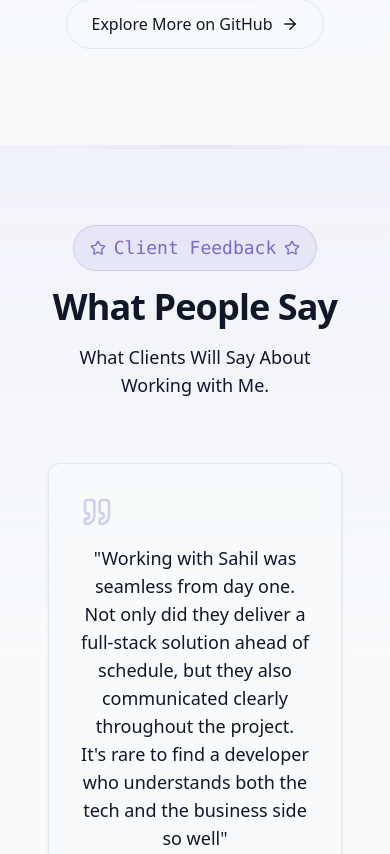
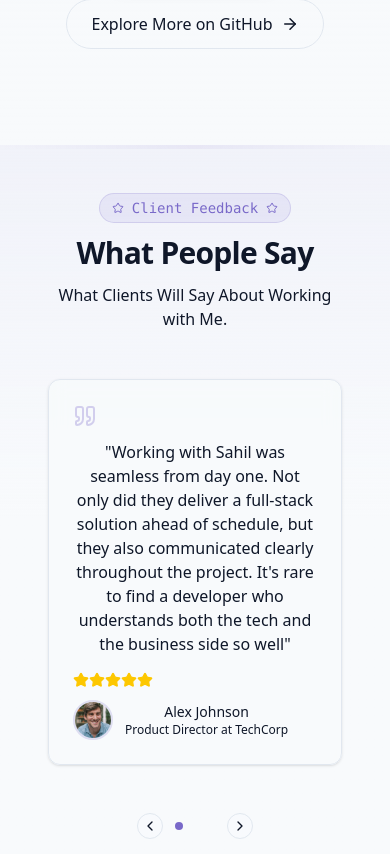
Before and after one commit to Realfencer/React-Portfolio, a React (Vite) app in the folder client/: page / in a window 390 px wide. Shown: the part 5190-6044 px from the top of the page. Built offline with nearby package versions, Linux system fonts and the light colour scheme.

Commit message:
update testimonial and fixed link

```diff
--- a/client/src/components/AboutSection.jsx
+++ b/client/src/components/AboutSection.jsx
@@ -66,7 +66,7 @@ export const AboutSection = () => {
                   </a>
 
                   <a
-                    href="/public/md sahil full stack resume.pdf"
+                    href="/md sahil full stack resume.pdf"
                     className="px-4 py-2 sm:px-6 sm:py-3 rounded-lg border border-muted hover:bg-muted/50 transition-all duration-300 flex items-center justify-center gap-2 hover:shadow-md hover:scale-[1.02] active:scale-95 text-sm sm:text-base"
                     download
                   >
--- a/client/src/components/Testimonial.jsx
+++ b/client/src/components/Testimonial.jsx
@@ -15,10 +15,7 @@ export const TestimonialSection = () => {
       id: 1,
       name: "Alex Johnson",
       role: "Product Director at TechCorp",
-      content: `Working with Sahil was seamless from day one.
-               Not only did they deliver a full-stack solution ahead of schedule,
-               but they also communicated clearly throughout the project.
-               It's rare to find a developer who understands both the tech and the business side so well`,
+      content: `Working with Sahil was seamless from day one. Not only did they deliver a full-stack solution ahead of schedule, but they also communicated clearly throughout the project. It's rare to find a developer who understands both the tech and the business side so well`,
       rating: 5,
       image: "/src/assets/testimonials/alex-johnson.png"
     },
@@ -26,9 +23,7 @@ export const TestimonialSection = () => {
       id: 2,
       name: "Maria Chen",
       role: "Senior UX Designer at DesignHub",
-      content: `I've reviewed hundreds of portfolios, and his work is truly exceptional.
-                Tway the animations guide attention while maintaining performance is masterful.
-                The gradient elements add depth without overwhelming.`,
+      content: `I've reviewed hundreds of portfolios, and his work is truly exceptional. Tway the animations guide attention while maintaining performance is masterful. The gradient elements add depth without overwhelming.`,
       rating: 5,
       image: "/src/assets/testimonials/maria-chen.png"
     },
@@ -36,19 +31,21 @@ export const TestimonialSection = () => {
       id: 3,
       name: "David Wilson",
       role: "CTO at Startup Ventures",
-      content: `From wireframes to deployment,
-                Sahil owned the entire stack with confidence and creativity.
-                The final product is fast, reliable, and looks incredible. I
-                wouldn’t hesitate to work with them again.Imagined Client at a SaaS Company`,
+      content: `From wireframes to deployment, Sahil owned the entire stack with confidence and creativity. The final product is fast, reliable, and looks incredible. I wouldn't hesitate to work with them again.`,
       rating: 5,
       image: "/src/assets/testimonials/David Wilson.png"
     },
-
   ];
 
   useEffect(() => {
     const handleResize = () => {
-      setItemsPerPage(window.innerWidth < 768 ? 1 : 3);
+      if (window.innerWidth < 640) {
+        setItemsPerPage(1);
+      } else if (window.innerWidth < 1024) {
+        setItemsPerPage(2);
+      } else {
+        setItemsPerPage(3);
+      }
       setCurrentIndex(0);
     };
 
@@ -103,7 +100,7 @@ export const TestimonialSection = () => {
   return (
     <section
       id="testimonials"
-      className="relative py-20 px-4 overflow-hidden bg-gradient-to-b from-primary/5 via-background to-background"
+      className="relative py-12 sm:py-16 lg:py-20 px-4 sm:px-6 lg:px-8 overflow-hidden bg-gradient-to-b from-primary/5 via-background to-background"
       ref={ref}
     >
       {/* Floating particles background */}
@@ -142,30 +139,30 @@ export const TestimonialSection = () => {
 
       <div className="container max-w-6xl mx-auto">
         <motion.div
-          className="space-y-16"
+          className="space-y-12 sm:space-y-16"
           variants={containerVariants}
           initial="hidden"
           animate={isInView ? "visible" : "hidden"}
         >
           <motion.div className="text-center" variants={itemVariants}>
             <motion.div
-              className="text-lg font-mono text-primary mb-4 inline-flex items-center gap-2 px-4 py-2 rounded-full bg-primary/10 border border-primary/20"
+              className="text-sm sm:text-lg font-mono text-primary mb-3 sm:mb-4 inline-flex items-center gap-2 px-3 py-1 sm:px-4 sm:py-2 rounded-full bg-primary/10 border border-primary/20"
               initial={{ scale: 0.9, opacity: 0 }}
               animate={{ scale: 1, opacity: 1 }}
               transition={{ delay: 0.4 }}
             >
-              <Star className="h-4 w-4" />
+              <Star className="h-3 w-3 sm:h-4 sm:w-4" />
               Client Feedback
-              <Star className="h-4 w-4" />
+              <Star className="h-3 w-3 sm:h-4 sm:w-4" />
             </motion.div>
             <motion.h2
-              className="text-4xl md:text-5xl font-bold tracking-tight"
+              className="text-3xl sm:text-4xl md:text-5xl font-bold tracking-tight"
               variants={itemVariants}
             >
               What People Say
             </motion.h2>
             <motion.p
-              className="text-lg text-muted-foreground mt-4 max-w-2xl mx-auto"
+              className="text-base sm:text-lg text-muted-foreground mt-3 sm:mt-4 max-w-2xl mx-auto"
               variants={itemVariants}
             >
               What Clients Will Say About Working with Me.
@@ -173,18 +170,18 @@ export const TestimonialSection = () => {
           </motion.div>
 
           <div className="relative">
-            <div className="grid md:grid-cols-3 gap-8">
+            <div className="grid grid-cols-1 sm:grid-cols-2 lg:grid-cols-3 gap-6 sm:gap-8">
               {visibleTestimonials.map((testimonial) => (
                 <motion.div
                   key={testimonial.id}
-                  className="bg-background/80 backdrop-blur-sm border rounded-xl p-8 shadow-sm hover:shadow-md transition-all h-full flex flex-col group"
+                  className="bg-background/80 backdrop-blur-sm border rounded-xl p-6 sm:p-8 shadow-sm hover:shadow-md transition-all h-full flex flex-col group"
                   variants={itemVariants}
                   whileHover={{ y: -5 }}
                 >
                   <div className="flex flex-col h-full">
-                    <Quote className="h-8 w-8 text-primary/30 mb-4 group-hover:text-primary/50 transition-colors" />
+                    <Quote className="h-6 w-6 sm:h-8 sm:w-8 text-primary/30 mb-3 sm:mb-4 group-hover:text-primary/50 transition-colors" />
 
-                    <p className="text-lg text-muted-foreground mb-6 flex-1">
+                    <p className="text-base sm:text-lg text-muted-foreground mb-4 sm:mb-6 flex-1">
                       "{testimonial.content}"
                     </p>
 
@@ -193,13 +190,13 @@ export const TestimonialSection = () => {
                         {[...Array(5)].map((_, i) => (
                           <Star
                             key={i}
-                            className={`h-5 w-5 ${i < testimonial.rating ? 'text-yellow-400 fill-yellow-400' : 'text-muted-foreground/30'}`}
+                            className={`h-4 w-4 sm:h-5 sm:w-5 ${i < testimonial.rating ? 'text-yellow-400 fill-yellow-400' : 'text-muted-foreground/30'}`}
                           />
                         ))}
                       </div>
 
-                      <div className="flex items-center gap-4 mt-4">
-                        <div className="relative h-12 w-12 rounded-full border-2 border-primary/20 group-hover:border-primary/50 overflow-hidden transition-all">
+                      <div className="flex items-center gap-3 sm:gap-4 mt-3 sm:mt-4">
+                        <div className="relative h-10 w-10 sm:h-12 sm:w-12 rounded-full border-2 border-primary/20 group-hover:border-primary/50 overflow-hidden transition-all">
                           {testimonial.image ? (
                             <img
                               src={testimonial.image}
@@ -214,8 +211,8 @@ export const TestimonialSection = () => {
                           )}
                         </div>
                         <div>
-                          <p className="font-medium">{testimonial.name}</p>
-                          <p className="text-sm text-muted-foreground">{testimonial.role}</p>
+                          <p className="font-medium text-sm sm:text-base">{testimonial.name}</p>
+                          <p className="text-xs sm:text-sm text-muted-foreground">{testimonial.role}</p>
                         </div>
                       </div>
                     </div>
@@ -224,32 +221,37 @@ export const TestimonialSection = () => {
               ))}
             </div>
 
-            {/* Navigation Arrows */}
+            {/* Navigation Arrows - Show only when needed */}
+            {totalPages > 1 && (
+              <>
                 <button
                   onClick={prevTestimonial}
-              className="absolute left-0 top-1/2 -translate-y-1/2 -translate-x-4 p-3 rounded-full border border-muted-foreground/20 hover:border-primary/50 bg-background/80 backdrop-blur-sm transition-all shadow-lg z-10 hidden md:flex items-center justify-center hover:scale-110"
+                  className="absolute left-0 top-1/2 -translate-y-1/2 -translate-x-2 sm:-translate-x-4 p-2 sm:p-3 rounded-full border border-muted-foreground/20 hover:border-primary/50 bg-background/80 backdrop-blur-sm transition-all shadow-lg z-10 hidden sm:flex items-center justify-center hover:scale-110"
                   aria-label="Previous testimonial"
                 >
-              <ChevronLeft className="h-6 w-6" />
+                  <ChevronLeft className="h-5 w-5 sm:h-6 sm:w-6" />
                 </button>
 
                 <button
                   onClick={nextTestimonial}
-              className="absolute right-0 top-1/2 -translate-y-1/2 translate-x-4 p-3 rounded-full border border-muted-foreground/20 hover:border-primary/50 bg-background/80 backdrop-blur-sm transition-all shadow-lg z-10 hidden md:flex items-center justify-center hover:scale-110"
+                  className="absolute right-0 top-1/2 -translate-y-1/2 translate-x-2 sm:translate-x-4 p-2 sm:p-3 rounded-full border border-muted-foreground/20 hover:border-primary/50 bg-background/80 backdrop-blur-sm transition-all shadow-lg z-10 hidden sm:flex items-center justify-center hover:scale-110"
                   aria-label="Next testimonial"
                 >
-              <ChevronRight className="h-6 w-6" />
+                  <ChevronRight className="h-5 w-5 sm:h-6 sm:w-6" />
                 </button>
+              </>
+            )}
           </div>
 
-          {/* Mobile Navigation */}
-          <div className="flex justify-center gap-4 md:hidden">
+          {/* Mobile Navigation - Show only when needed */}
+          {totalPages > 1 && (
+            <div className="flex justify-center gap-3 sm:gap-4 sm:hidden">
               <button
                 onClick={prevTestimonial}
-              className="p-2 rounded-full border border-muted-foreground/20 hover:border-primary/50 bg-background/80 backdrop-blur-sm transition-all hover:scale-110"
+                className="p-1 sm:p-2 rounded-full border border-muted-foreground/20 hover:border-primary/50 bg-background/80 backdrop-blur-sm transition-all hover:scale-110"
                 aria-label="Previous testimonial"
               >
-              <ChevronLeft className="h-5 w-5" />
+                <ChevronLeft className="h-4 w-4 sm:h-5 sm:w-5" />
               </button>
 
               <div className="flex items-center gap-2">
@@ -257,7 +259,7 @@ export const TestimonialSection = () => {
                   <button
                     key={index}
                     onClick={() => setCurrentIndex(index)}
-                  className={`w-3 h-3 rounded-full transition-all ${currentIndex === index ? 'bg-primary' : 'bg-muted-foreground/20'}`}
+                    className={`w-2 h-2 sm:w-3 sm:h-3 rounded-full transition-all ${currentIndex === index ? 'bg-primary' : 'bg-muted-foreground/20'}`}
                     aria-label={`Go to testimonial ${index + 1}`}
                   />
                 ))}
@@ -265,12 +267,13 @@ export const TestimonialSection = () => {
 
               <button
                 onClick={nextTestimonial}
-              className="p-2 rounded-full border border-muted-foreground/20 hover:border-primary/50 bg-background/80 backdrop-blur-sm transition-all hover:scale-110"
+                className="p-1 sm:p-2 rounded-full border border-muted-foreground/20 hover:border-primary/50 bg-background/80 backdrop-blur-sm transition-all hover:scale-110"
                 aria-label="Next testimonial"
               >
-              <ChevronRight className="h-5 w-5" />
+                <ChevronRight className="h-4 w-4 sm:h-5 sm:h-5" />
               </button>
             </div>
+          )}
         </motion.div>
       </div>
 
@@ -282,7 +285,7 @@ export const TestimonialSection = () => {
         transition={{ delay: 1, duration: 1.5 }}
       >
         <motion.div
-          className="absolute top-1/4 left-1/4 w-64 h-64 rounded-full bg-gradient-to-r from-primary to-purple-500 blur-[100px] opacity-30"
+          className="absolute top-1/4 left-1/4 w-48 sm:w-64 h-48 sm:h-64 rounded-full bg-gradient-to-r from-primary to-purple-500 blur-[80px] sm:blur-[100px] opacity-30"
           animate={{
             x: [0, 20, 0],
             y: [0, -30, 0],
@@ -295,7 +298,7 @@ export const TestimonialSection = () => {
           }}
         />
         <motion.div
-          className="absolute bottom-1/4 right-1/4 w-64 h-64 rounded-full bg-gradient-to-r from-blue-500 to-primary blur-[100px] opacity-30"
+          className="absolute bottom-1/4 right-1/4 w-48 sm:w-64 h-48 sm:h-64 rounded-full bg-gradient-to-r from-blue-500 to-primary blur-[80px] sm:blur-[100px] opacity-30"
           animate={{
             x: [0, -20, 0],
             y: [0, 30, 0],
```
Lines whose indentation alone changed are shown as unchanged.
